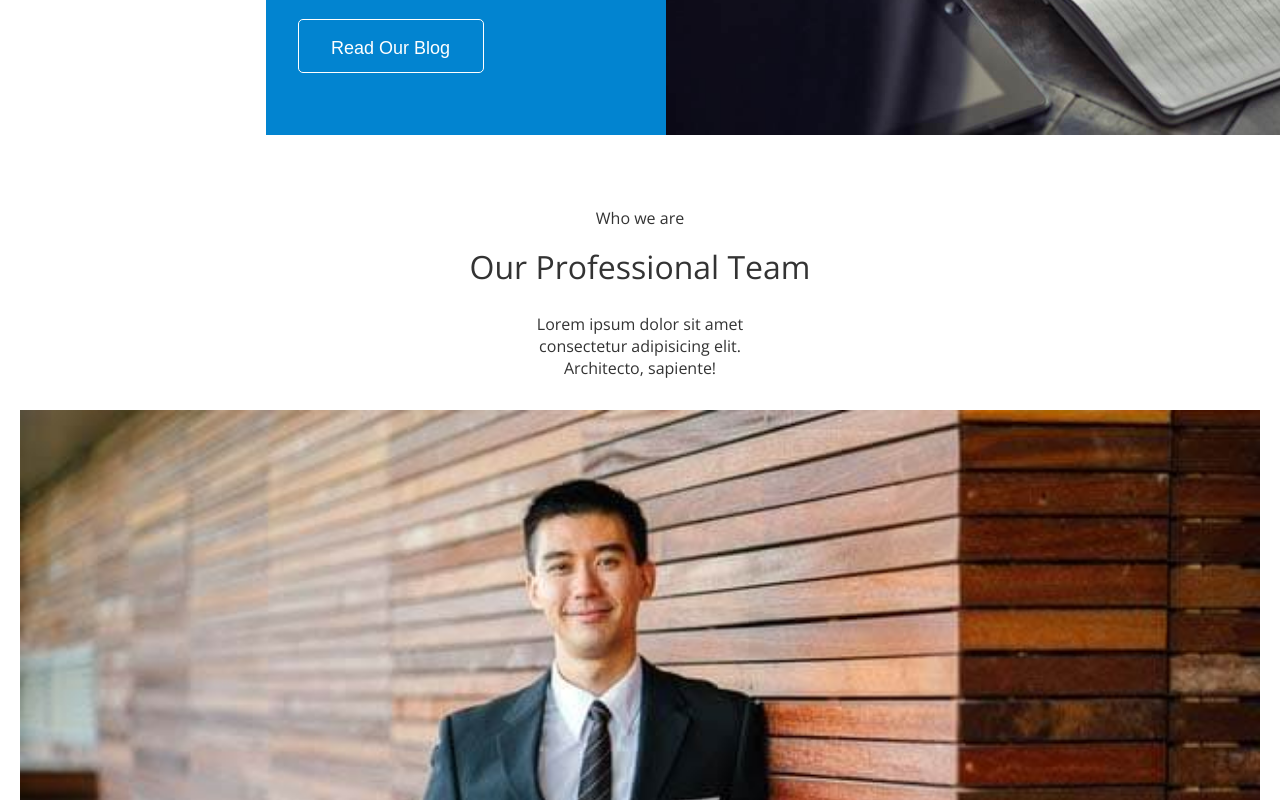
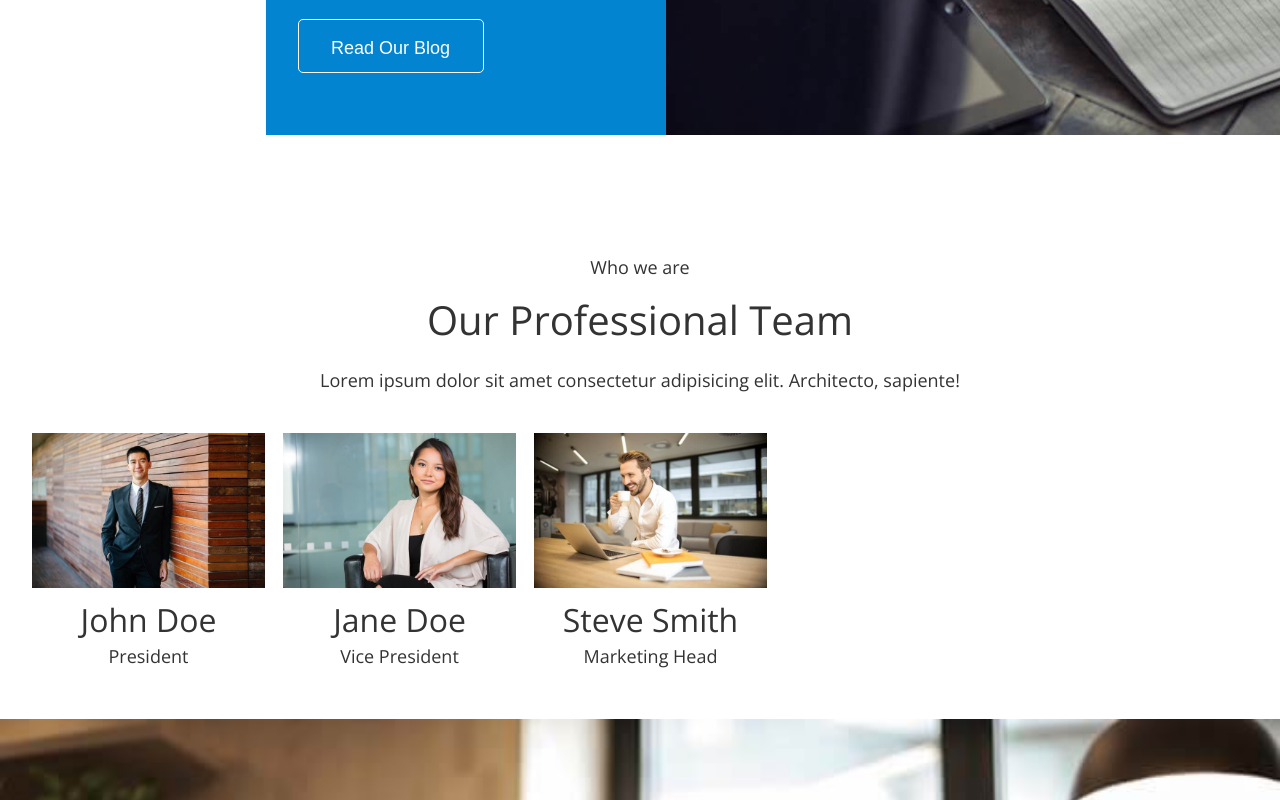
Before and after one commit to Lena-Stukalo/test-softryzen, a React (Create React App) app: page / in a window 1280 px wide. Shown: the part 2420-3220 px from the top of the page. Built offline with nearby package versions, Linux system fonts and the light colour scheme.

Commit message:
team tablet

```diff
--- a/src/components/team/Team.module.css
+++ b/src/components/team/Team.module.css
@@ -3,3 +3,8 @@
     color: #333333;
     background-color: #FFFFFF;
 }
+@media screen and (min-width: 768px){
+   .container{
+    padding: 72px 32px 50px 32px;
+   }
+}
--- a/src/components/team/content/Content.module.css
+++ b/src/components/team/content/Content.module.css
@@ -26,3 +26,22 @@ line-height: 22px;
 text-align: center;
 max-width: 280px;
 }
+@media screen and (min-width: 768px){
+    .preTitle{
+     font-size: 18px;
+ line-height: 25px;
+    }
+    .title{
+     font-size: 40px;
+ line-height: 48px;
+    }
+    .text{
+     font-size: 18px;
+ line-height: 25px;
+ max-width: 100%;
+    }
+    .container{
+     padding: 48px 32px 40px 32px;
+    }
+
+ }
--- a/src/components/team/gallery/Gallery.jsx
+++ b/src/components/team/gallery/Gallery.jsx
@@ -5,7 +5,7 @@ import team3 from '../../../images/team/person3.jpg'
 
 
 export function Gallery(){
-    return <ul>
+    return <ul className={css.gallery}>
 <li className={css.item}><img src={team1} alt="team mate"  className={css.img}/>
 <p className={css.name}>John Doe</p>
 <p className={css.ocupation}>President</p>
--- a/src/components/team/gallery/Gallery.module.css
+++ b/src/components/team/gallery/Gallery.module.css
@@ -17,3 +17,31 @@ line-height: 22px;
 text-align: center;
 
 }
+@media screen and (min-width: 768px){
+    .gallery{
+        display: flex;
+        flex-wrap: wrap;
+        margin-right: -18px;
+    }
+    .item{
+        width: calc((100% - 54px) / 3);
+  max-width: 233px;
+    }
+    .item:not(:nth-child(3n)){
+        margin-right: 18px;
+    }
+    .item:not(:last-child){
+        margin-bottom: 0;
+    }
+    .item:not(:nth-last-child(-n + 3)) {
+        margin-bottom: 18px;
+      }
+      .name{
+        font-size: 32px;
+line-height: 32px;
+      }
+      .ocupation{
+        font-size: 18px;
+        line-height: 25px;
+      }
+}
```
